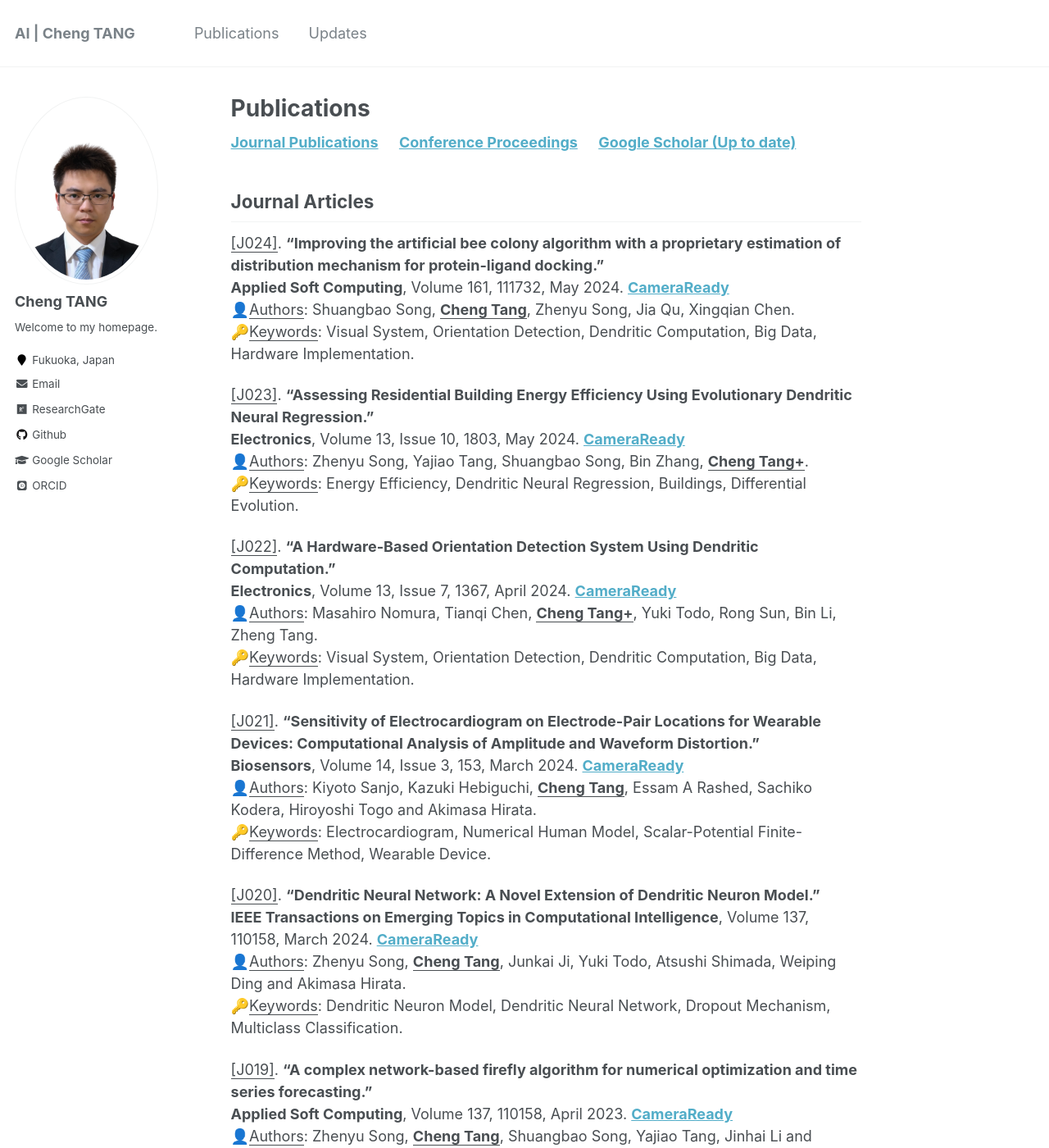
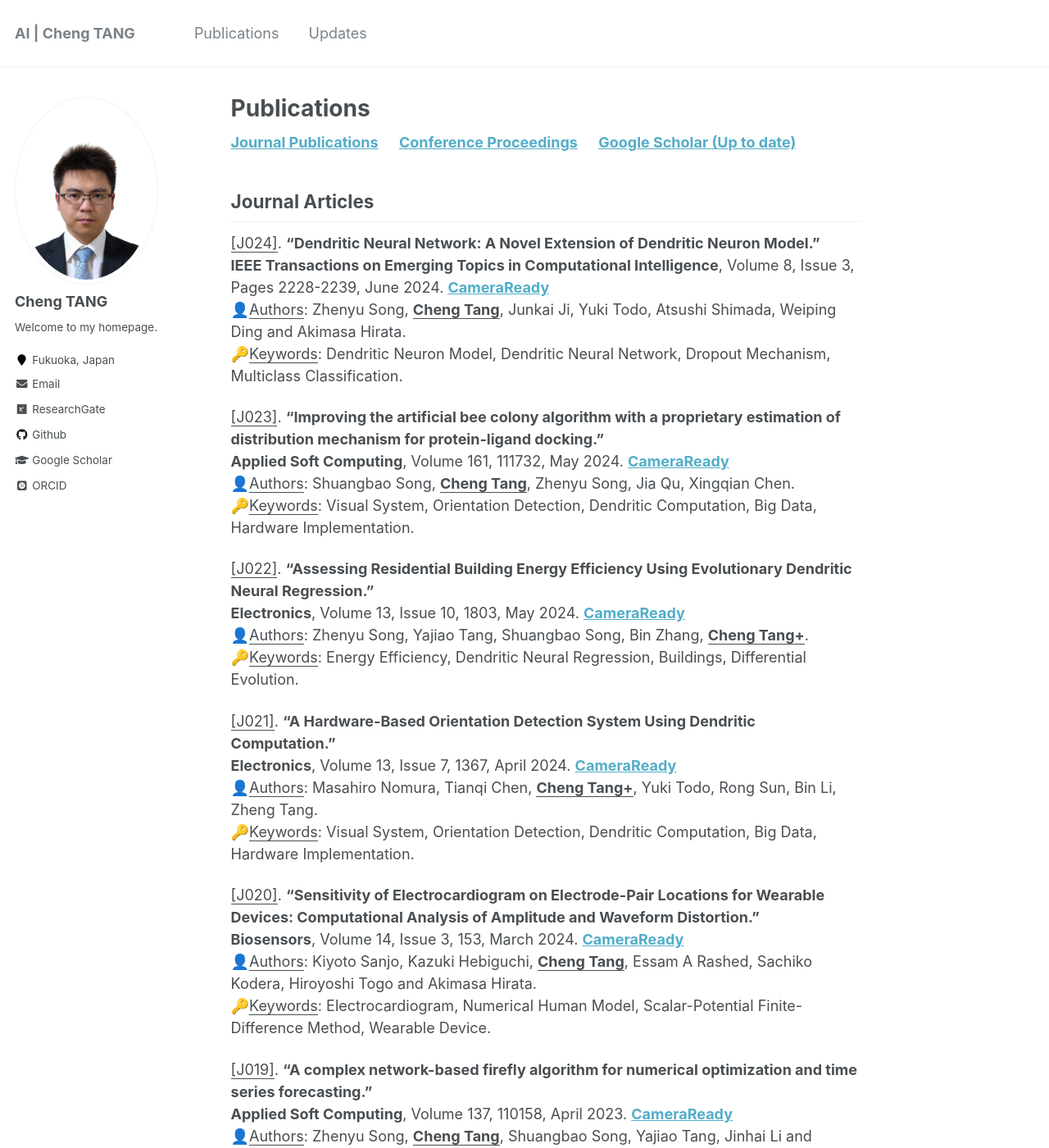
Before and after one commit to ChengTANG-AI/chengtang-ai.github.io, a Jekyll site: the page built from _pages/JournalPublications.md, in a window 1280 px wide and 1400 px high. Shown: the whole window at 82% size. Built offline with Jekyll 4.4.1, drawn with Linux system fonts in a browser that asks for light colours; some web fonts are replaced.

Commit message:
Update JournalPublications.md

```diff
--- a/_pages/JournalPublications.md
+++ b/_pages/JournalPublications.md
@@ -11,30 +11,31 @@ author_profile: true
 Journal Articles
 </h2>
 
-<u>[J024]</u>. **"Improving the artificial bee colony algorithm with a proprietary estimation of distribution mechanism for protein-ligand docking."**
+
+<u>[J024]</u>. **"Dendritic Neural Network: A Novel Extension of Dendritic Neuron Model."**
+**IEEE Transactions on Emerging Topics in Computational Intelligence**, Volume 8, Issue 3, Pages 2228-2239, June 2024. **[CameraReady](https://doi.org/10.1109/TETCI.2024.3367819)**
+👤<u>Authors</u>: Zhenyu Song, **<u>Cheng Tang</u>**, Junkai Ji, Yuki Todo, Atsushi Shimada, Weiping Ding and Akimasa Hirata.
+🔑<u>Keywords</u>: Dendritic Neuron Model, Dendritic Neural Network, Dropout Mechanism, Multiclass Classification.
+
+<u>[J023]</u>. **"Improving the artificial bee colony algorithm with a proprietary estimation of distribution mechanism for protein-ligand docking."**
 **Applied Soft Computing**, Volume 161, 111732, May 2024. **[CameraReady](https://doi.org/10.1016/j.asoc.2024.111732)**
 👤<u>Authors</u>: Shuangbao Song, **<u>Cheng Tang</u>**, Zhenyu Song, Jia Qu, Xingqian Chen.
 🔑<u>Keywords</u>: Visual System, Orientation Detection, Dendritic Computation, Big Data, Hardware Implementation.
 
-<u>[J023]</u>. **"Assessing Residential Building Energy Efficiency Using Evolutionary Dendritic Neural Regression."**
+<u>[J022]</u>. **"Assessing Residential Building Energy Efficiency Using Evolutionary Dendritic Neural Regression."**
 **Electronics**, Volume 13, Issue 10, 1803, May 2024. **[CameraReady](https://doi.org/10.3390/electronics13101803)**
 👤<u>Authors</u>: Zhenyu Song, Yajiao Tang, Shuangbao Song, Bin Zhang, **<u>Cheng Tang+</u>**.
 🔑<u>Keywords</u>: Energy Efficiency, Dendritic Neural Regression, Buildings, Differential Evolution.
 
-<u>[J022]</u>. **"A Hardware-Based Orientation Detection System Using Dendritic Computation."**
+<u>[J021]</u>. **"A Hardware-Based Orientation Detection System Using Dendritic Computation."**
 **Electronics**, Volume 13, Issue 7, 1367, April 2024. **[CameraReady](https://doi.org/10.3390/electronics13071367)**
 👤<u>Authors</u>: Masahiro Nomura, Tianqi Chen, **<u>Cheng Tang+</u>**, Yuki Todo, Rong Sun, Bin Li, Zheng Tang.
 🔑<u>Keywords</u>: Visual System, Orientation Detection, Dendritic Computation, Big Data, Hardware Implementation.
 
-<u>[J021]</u>. **"Sensitivity of Electrocardiogram on Electrode-Pair Locations for Wearable Devices: Computational Analysis of Amplitude and Waveform Distortion."**
+<u>[J020]</u>. **"Sensitivity of Electrocardiogram on Electrode-Pair Locations for Wearable Devices: Computational Analysis of Amplitude and Waveform Distortion."**
 **Biosensors**, Volume 14, Issue 3, 153, March 2024. **[CameraReady](https://doi.org/10.3390/bios14030153)**
 👤<u>Authors</u>: Kiyoto Sanjo, Kazuki Hebiguchi, **<u>Cheng Tang</u>**, Essam A Rashed, Sachiko Kodera, Hiroyoshi Togo and Akimasa Hirata.
 🔑<u>Keywords</u>: Electrocardiogram, Numerical Human Model, Scalar-Potential Finite-Difference Method, Wearable Device.
-
-<u>[J020]</u>. **"Dendritic Neural Network: A Novel Extension of Dendritic Neuron Model."**
-**IEEE Transactions on Emerging Topics in Computational Intelligence**, Volume 137, 110158, March 2024. **[CameraReady](https://doi.org/10.1109/TETCI.2024.3367819)**
-👤<u>Authors</u>: Zhenyu Song, **<u>Cheng Tang</u>**, Junkai Ji, Yuki Todo, Atsushi Shimada, Weiping Ding and Akimasa Hirata.
-🔑<u>Keywords</u>: Dendritic Neuron Model, Dendritic Neural Network, Dropout Mechanism, Multiclass Classification.
 
 <u>[J019]</u>. **"A complex network-based firefly algorithm for numerical optimization and time series forecasting."**
 **Applied Soft Computing**, Volume 137, 110158, April 2023. **[CameraReady](https://doi.org/10.1016/j.asoc.2023.110158)**
```
